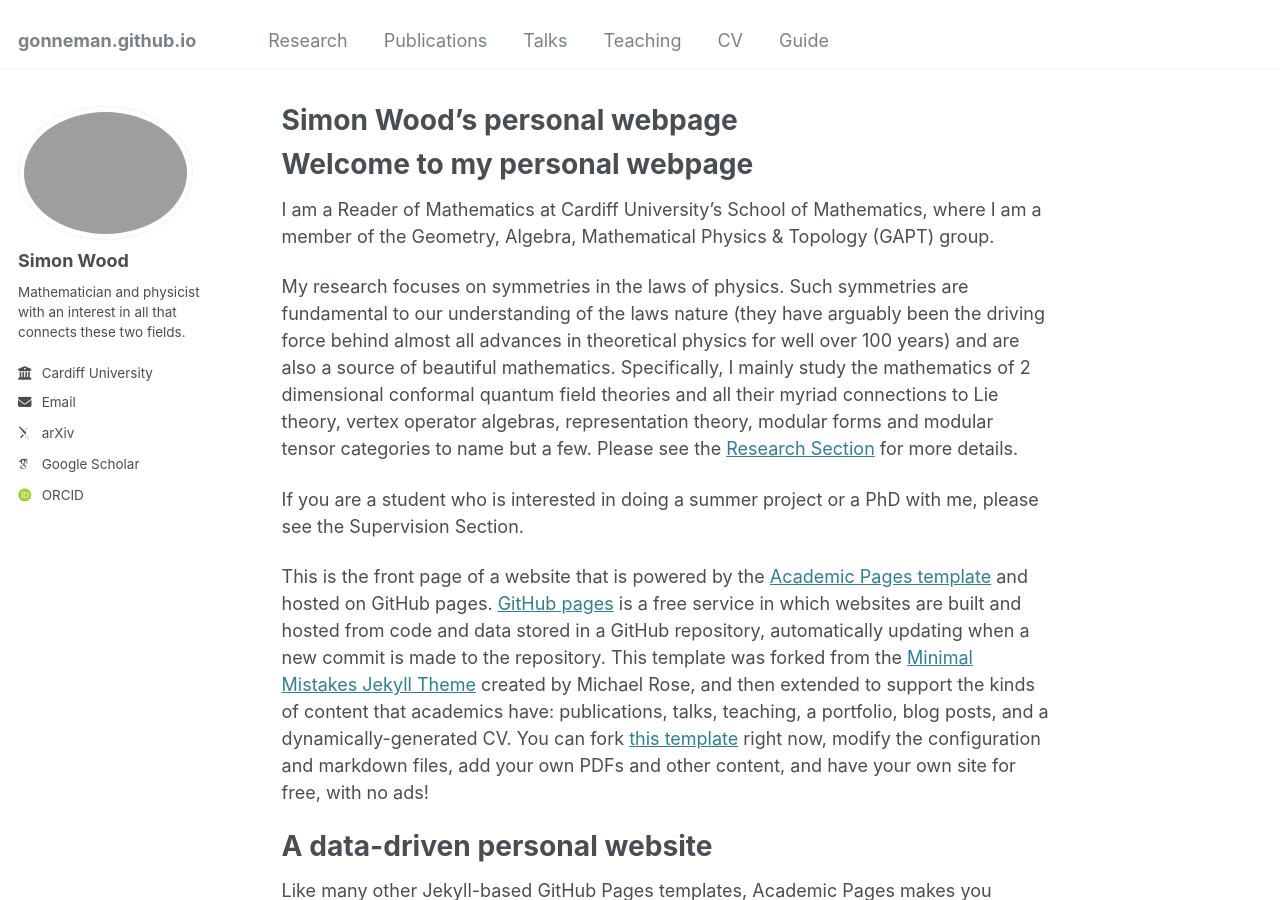
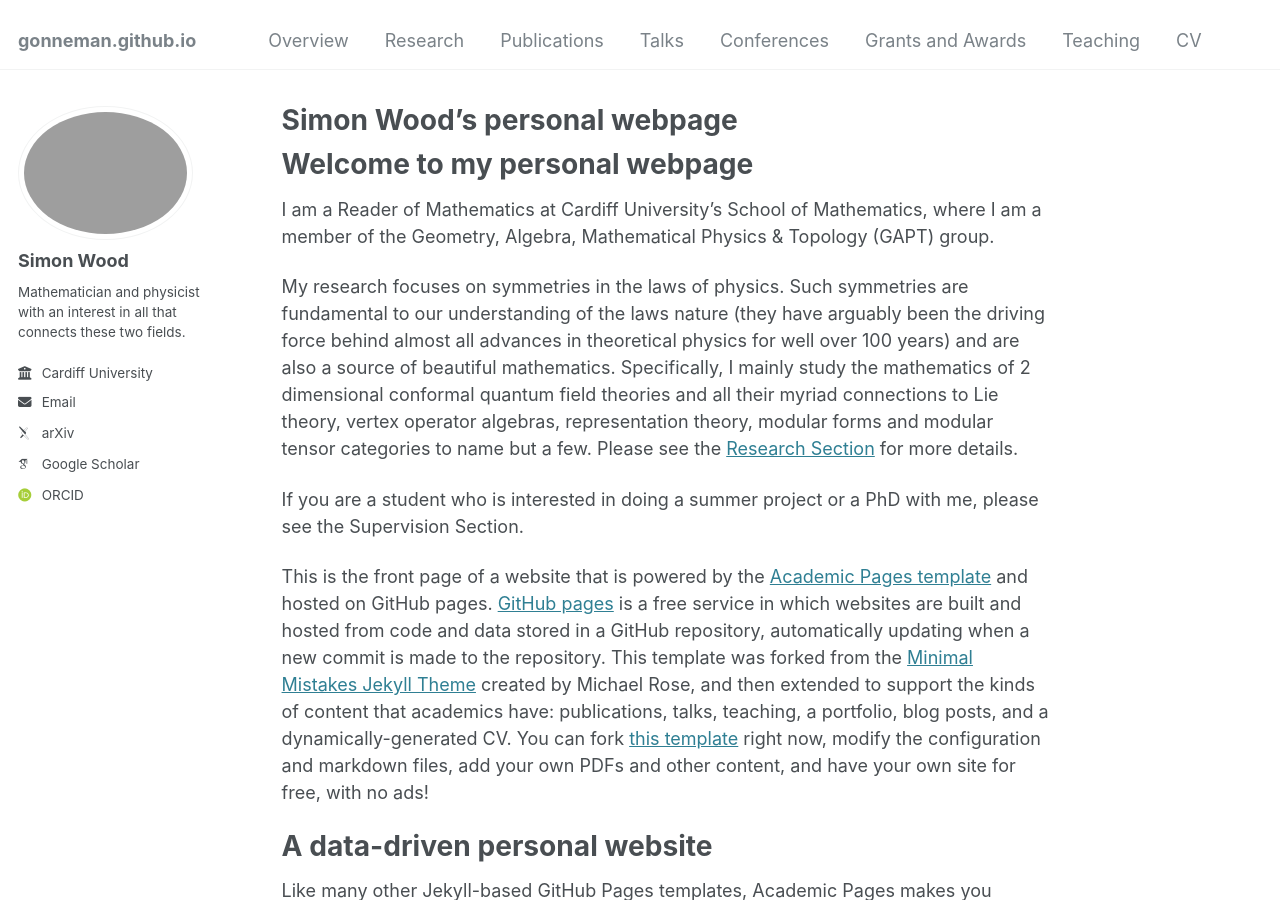
Before and after one commit to gonneman/gonneman.github.io, a Jekyll site: the page built from _pages/about.md, in a window 1280 px wide and 900 px high. Built offline with Jekyll 4.4.1, drawn with Linux system fonts in a browser that asks for light colours; some web fonts are replaced.

Commit message:
Updated naviagation.

```diff
--- a/_data/navigation.yml
+++ b/_data/navigation.yml
@@ -5,6 +5,9 @@
 # prevent it from being included in the site.
 
 main:
+  - title: "Overview"
+    url : /
+
   - title: "Research"
     url : /research/
 
@@ -13,6 +16,12 @@ main:
 
   - title: "Talks"
     url: /talks/
+
+  - title: "Conferences"
+    url: /conferences/
+
+  - title: "Grants and Awards"
+    url: /awards/
 
   - title: "Teaching"
     url: /teaching/
@@ -26,5 +35,5 @@ main:
   - title: "CV"
     url: /cv/
 
-  - title: "Guide"
-    url: /markdown/
+  #- title: "Guide"
+  #  url: /markdown/
```
